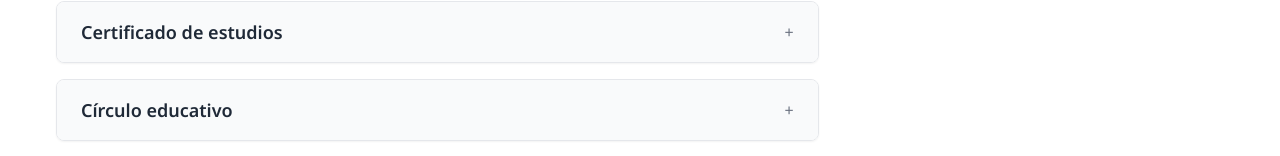
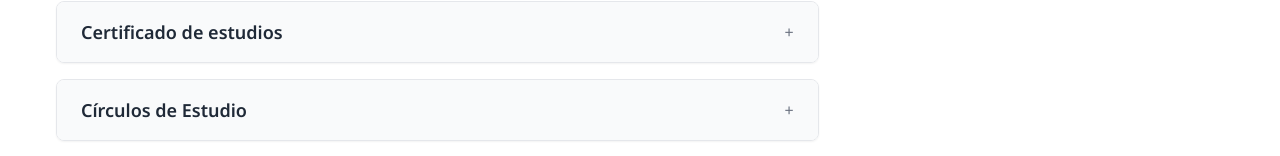
Before and after one commit to ineacdmx2024/inea-web, a Next.js app: page /glosario in a window 1280 px wide. Shown: the part 796-952 px from the top of the page. Built offline with nearby package versions, Linux system fonts and the light colour scheme; no server answers.

Commit message:
refactor(glosario): remove outdated "Círculo educativo" entry

```diff
--- a/src/app/glosario/page.jsx
+++ b/src/app/glosario/page.jsx
@@ -77,10 +77,6 @@ function Glosario() {
     {
       "concepto": "Certificado de estudios",
       "significado": "Documento oficial válido en los Estados Unidos Mexicanos que no requiere trámites adicionales de legalización, diseñado por la Dirección General de Acreditación, Incorporación y Revalidación de la SEP y que el INEA expiden a personas educandas que concluyeron satisfactoriamente los estudios correspondientes en primaria o secundaria conforme al esquema curricular vigente."
-    },
-    {
-      "concepto": "Círculo educativo",
-      "significado": "Grupo de personas educandas que se reúnen para recibir los servicios educativos que coordina el INEA con los Institutos Estales, Unidades de Operación del INEA y Plazas Comunitarias en el Exterior."
     },
     {
       "concepto": "Círculos de Estudio",
```
